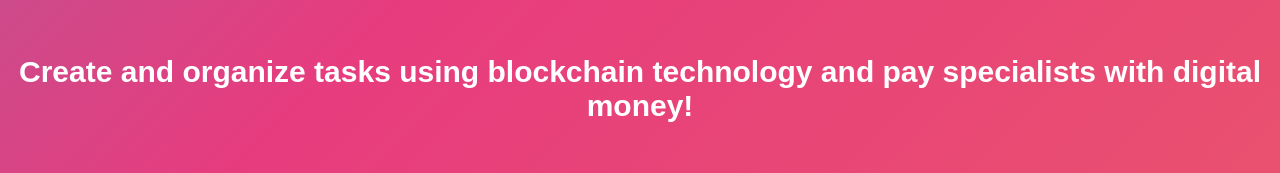
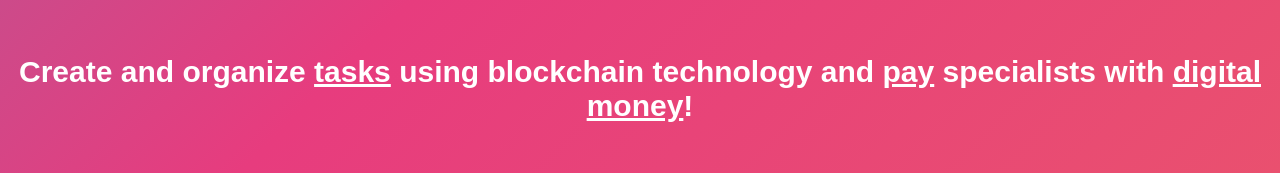
Before and after one commit to detask/dt-landpage, a plain HTML site: page index.html in a window 1280 px wide. Shown: the part 616-789 px from the top of the page. Drawn offline with Linux system fonts and the light colour scheme.

Commit message:
Adjustment

```diff
--- a/index.html
+++ b/index.html
@@ -105,7 +105,7 @@ body {
         </div>
         <div id="dPhrase">
             <h4>
-                Create and organize tasks using blockchain technology and pay specialists with digital money!
+                Create and organize <u>tasks</u> using blockchain technology and <u>pay</u> specialists with <u>digital money</u>!
             </h4>
         </div>
         <div id="dComming">
```
